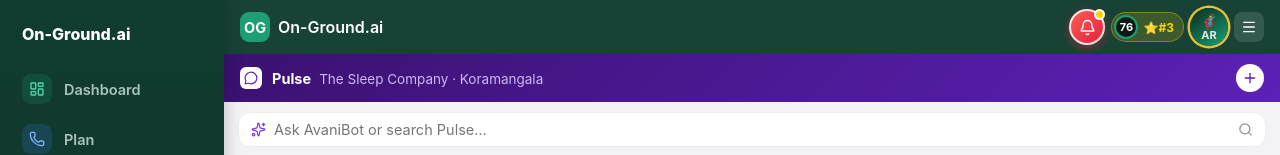
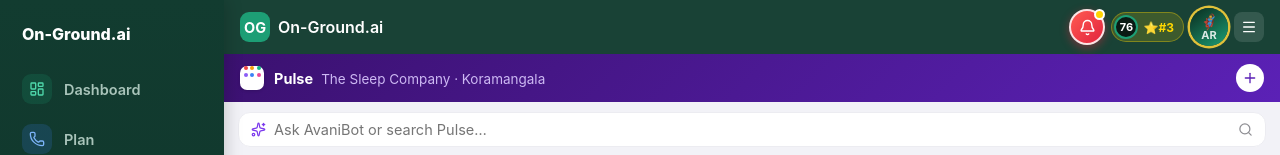
Before and after one commit to shsi1309-gif/Call_center_app, a React (Vite) app: page /pulse in a window 1280 px wide. Shown: the top 155 px of the page. Built offline with nearby package versions, Linux system fonts and the light colour scheme.

Commit message:
feat(pulse): update Pulse header icon to 6-dot colored logo matching mockup

```diff
--- a/src/features/pulse/PulseHome.jsx
+++ b/src/features/pulse/PulseHome.jsx
@@ -35,6 +35,36 @@ function Group({ label, hint, children }) {
   )
 }
 
+export function PulseLogoIcon({ size = 24 }) {
+  return (
+    <span
+      className="pulse__logo"
+      style={{
+        width: `${size}px`,
+        height: `${size}px`,
+        borderRadius: '7px',
+        backgroundColor: '#ffffff',
+        display: 'grid',
+        gridTemplateColumns: 'repeat(3, 4px)',
+        gridTemplateRows: 'repeat(2, 4px)',
+        gap: '2.5px',
+        alignItems: 'center',
+        justifyContent: 'center',
+        boxShadow: '0 1px 3px rgba(0, 0, 0, 0.15)',
+        flexShrink: 0,
+      }}
+      aria-hidden="true"
+    >
+      <span style={{ width: '4px', height: '4px', borderRadius: '50%', backgroundColor: '#ef4444' }} />
+      <span style={{ width: '4px', height: '4px', borderRadius: '50%', backgroundColor: '#f59e0b' }} />
+      <span style={{ width: '4px', height: '4px', borderRadius: '50%', backgroundColor: '#10b981' }} />
+      <span style={{ width: '4px', height: '4px', borderRadius: '50%', backgroundColor: '#8b5cf6' }} />
+      <span style={{ width: '4px', height: '4px', borderRadius: '50%', backgroundColor: '#3b82f6' }} />
+      <span style={{ width: '4px', height: '4px', borderRadius: '50%', backgroundColor: '#ec4899' }} />
+    </span>
+  )
+}
+
 export function PulseHome() {
   const navigate = useNavigate()
   const toast = useToast()
@@ -56,9 +86,7 @@ export function PulseHome() {
   return (
     <div className="pulse">
       <header className="pulse__head">
-        <span className="pulse__logo">
-          <MessageCircle size={14} />
-        </span>
+        <PulseLogoIcon size={24} />
         <div>
           <h1>Pulse</h1>
           <small>The Sleep Company · Koramangala</small>
```
